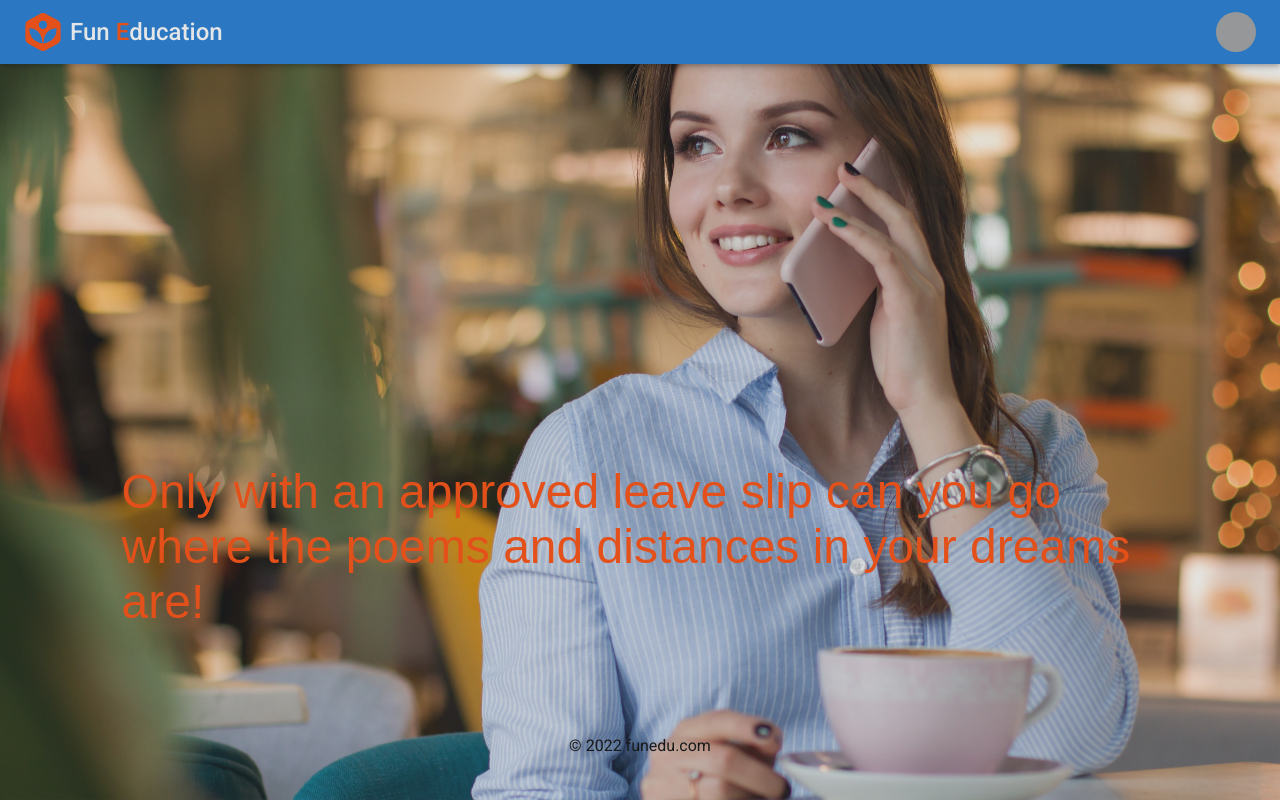
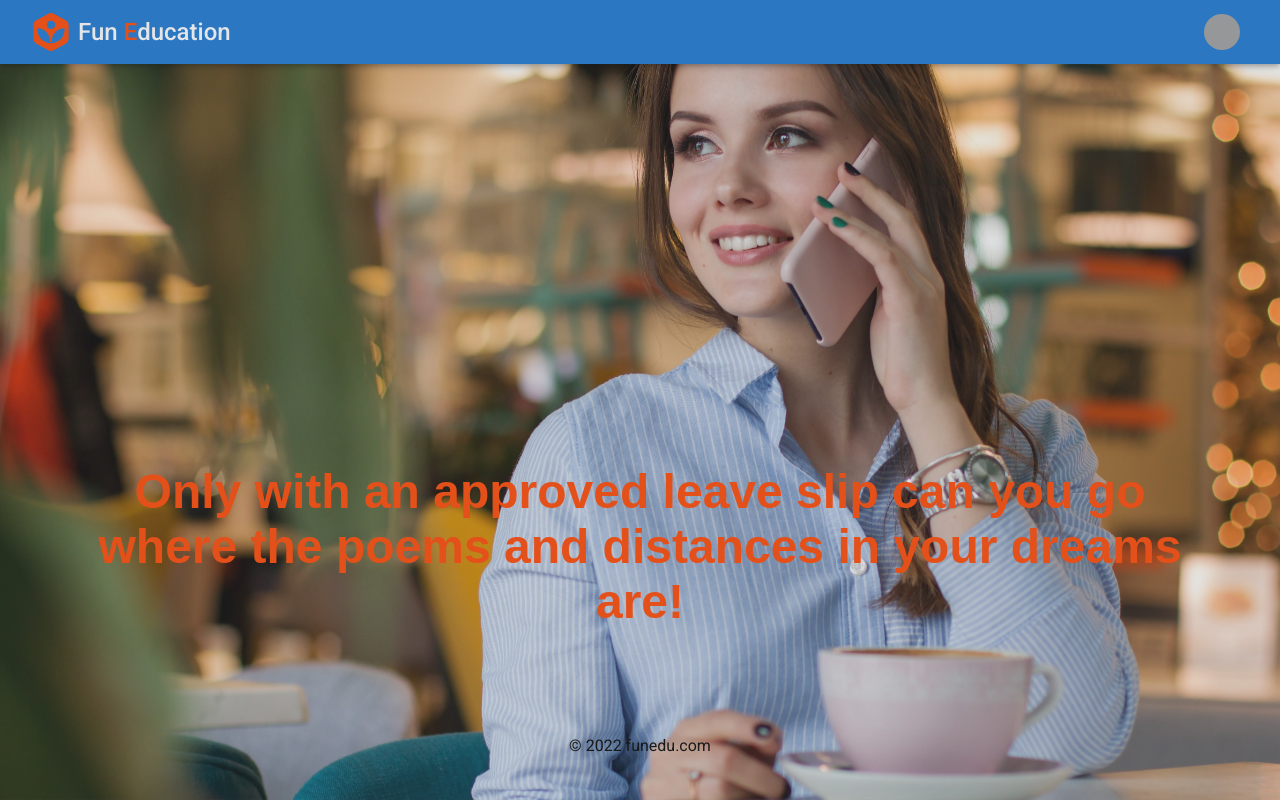
Before and after one commit to yixiao-lee/yixiao-lee, a React (Create React App) app in the folder funedu/: page / in a window 1280 px wide. Built offline with nearby package versions, Linux system fonts and the light colour scheme; no server answers; grey boxes are pictures that could not be loaded.

Commit message:
Modify css, title

```diff
--- a/funedu/public/index.html
+++ b/funedu/public/index.html
@@ -7,7 +7,7 @@
     <meta name="theme-color" content="#000000" />
     <meta
       name="description"
-      content="Web site created using create-react-app"
+      content="Fun Education"
     />
     <!-- <link rel="apple-touch-icon" href="%PUBLIC_URL%/logo192.png" /> -->
     <!--
@@ -32,7 +32,7 @@
       work correctly both with client-side routing and a non-root public URL.
       Learn how to configure a non-root public URL by running `npm run build`.
     -->
-    <title>React App</title>
+    <title>Fun Education</title>
   </head>
   <body>
     <noscript>You need to enable JavaScript to run this app.</noscript>
--- a/funedu/src/App.js
+++ b/funedu/src/App.js
@@ -8,11 +8,10 @@ import bg from './images/woman-3083379.jpg';
 
 const useStyles = makeStyles((theme) => ({
   main : {
-    // marginTop : "1em",
-    display: "flex",
+    alignSelf: "center",
     minHeight: "100vh",
-    minWidth: "100wh",
-    flexDirection: "column",
+    maxWidth: "1680px",
+    margin: "0px auto",
     backgroundImage: `url(${bg})`,
     backgroundRepeat: "no-repeat",
     backgroundPosition: "center center",
--- a/funedu/src/components/Footer.css
+++ b/funedu/src/components/Footer.css
@@ -6,6 +6,8 @@
     z-index: 999;
     position: absolute;
     bottom: 0;
+    max-Width: 1680px;
+    margin: 0px auto;
     text-align: center;
     font-size: 1em;
     background-color: transparent;
--- a/funedu/src/components/Header.js
+++ b/funedu/src/components/Header.js
@@ -31,6 +31,7 @@ const useStyles = makeStyles((theme) => ({
   logo : {
     display: "flex",
     alignItems: "center",
+    marginLeft: 8,
   },
   e_char: {
     color: "#ff4500",
@@ -44,7 +45,10 @@ const useStyles = makeStyles((theme) => ({
     maxWidth: "50em",
     minWidth: "20em",
     backgroundColor: '#ddd',
-    padding: 15,
+    paddingTop: 10,
+    paddingLeft: 15,
+    paddingRight: 15,
+    paddingBottom: 30,
     display: "flex",
     flexDirection: "column",
     alignContent: "center"
@@ -139,8 +143,8 @@ const Header = () => {
             </Box>
             <Box component="div" >
               {/* <Tooltip title="Open settings"> */}
-                <IconButton onClick={handleOpenUserMenu} sx={{ p: 0 }}>
-                  <Avatar alt={user.login} src={user.avatar} />
+                <IconButton onClick={handleOpenUserMenu} sx={{ p: 0, marginRight: 2}}>
+                  <Avatar alt={user.login} src={user.avatar} sx={{ width: 36, height: 36 }}/>
                 </IconButton>
               {/* </Tooltip> */}
               { isAuth &&
--- a/funedu/src/components/Main.js
+++ b/funedu/src/components/Main.js
@@ -5,10 +5,10 @@ import { makeStyles } from "@mui/styles";
 const useStyles = makeStyles((theme) => ({
   slogan : {
     paddingTop: "50vh",
-    paddingLeft: "5%",
-    paddingRight: "5%",
+    paddingLeft: "2%",
+    paddingRight: "2%",
     fontSize: "3em",
-    fontWeight: 500,
+    fontWeight: 600,
     color: "#ff4500",
     fontFamily: "sans-serif"
   }
--- a/funedu/src/index.css
+++ b/funedu/src/index.css
@@ -26,4 +26,6 @@ html {
 body {
   font-family: "Roboto", sans-serif;
   background-color: #787d81;
+  max-width: 100%;
+  text-align: center;
 }
```
Also changed, not shown: funedu/public/manifest.json.
